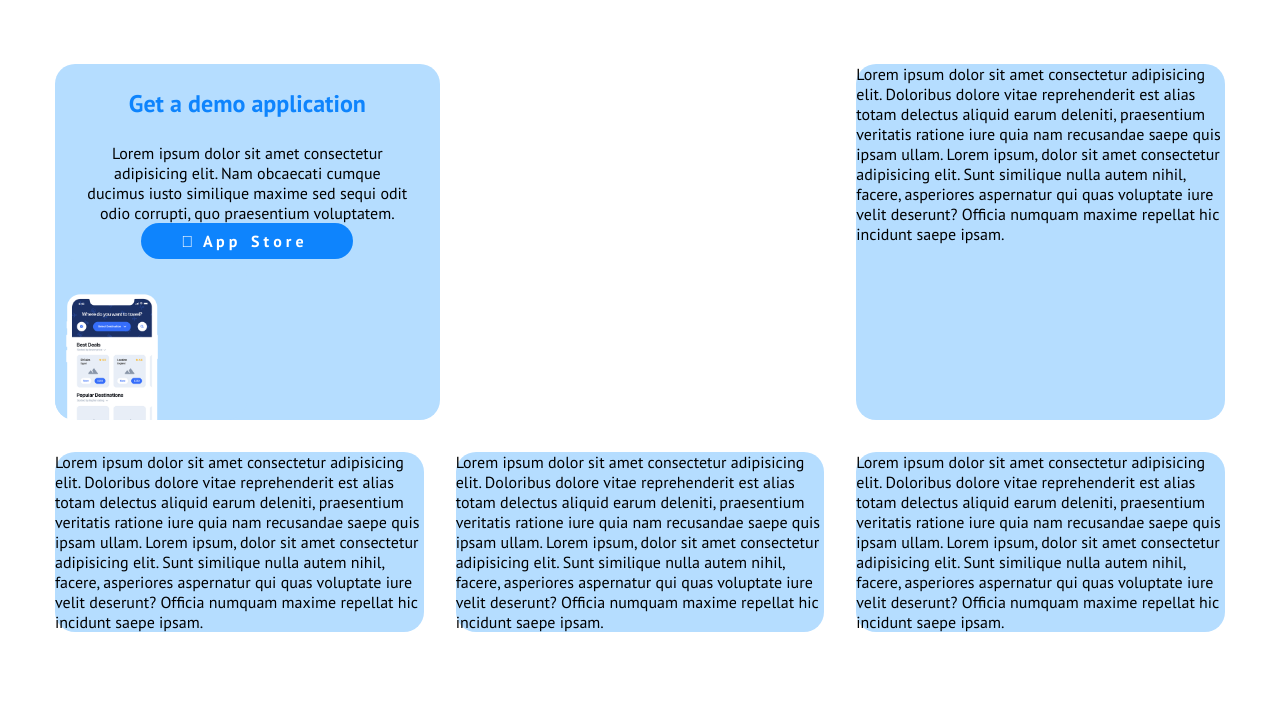
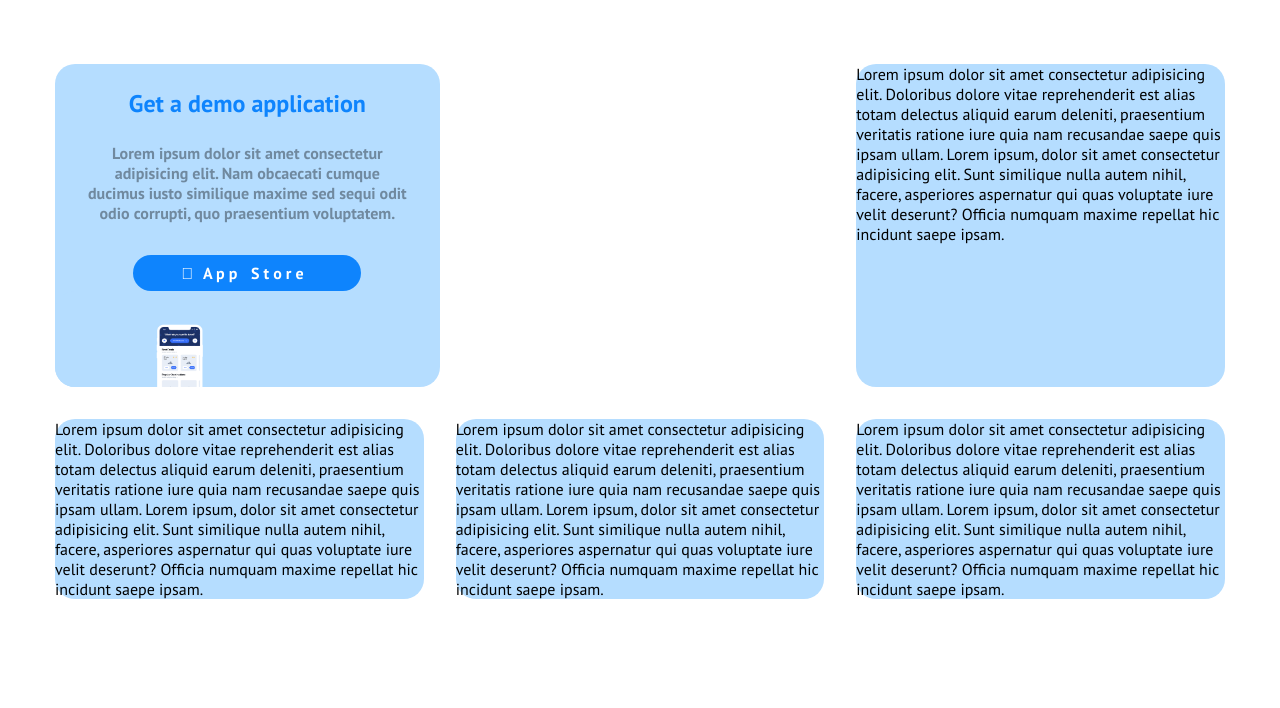
Before and after one commit to Giuseppe-Lo-Re/htmlcss-responsive-layout, a plain HTML site: page index.html in a window 1280 px wide. Shown: the part 80-788 px from the top of the page. Drawn offline with Linux system fonts and the light colour scheme.

Commit message:
Intro section in progress

```diff
--- a/css/style.css
+++ b/css/style.css
@@ -34,7 +34,7 @@ img {
 }
 
 .btn-large {
-    padding: 0.5rem 2.5rem;
+    padding: 0.5rem 3rem;
     border-radius: 20px;
     display: inline-block;
 }
@@ -133,9 +133,10 @@ section {
 }
 
 .double-col img {
-    width: 60%;
+    width: 80%;
     padding-top: 2rem;
     display: block;
+    padding-left: 6rem;
 }
 
 .intro-columns h2 {
@@ -145,15 +146,19 @@ section {
 
 .intro-columns .text {
     padding:  0 2rem;
+    color: #70899f;
+    font-weight: 700;
 }
 
 .intro-columns .btn-large {
     font-weight: 700;
+    margin-top: 2rem;
 }
 
 .intro-columns span {
     padding-right: 0.6rem;
 }
+
 /* Strategy section */
 
 .strategy-col {
```
